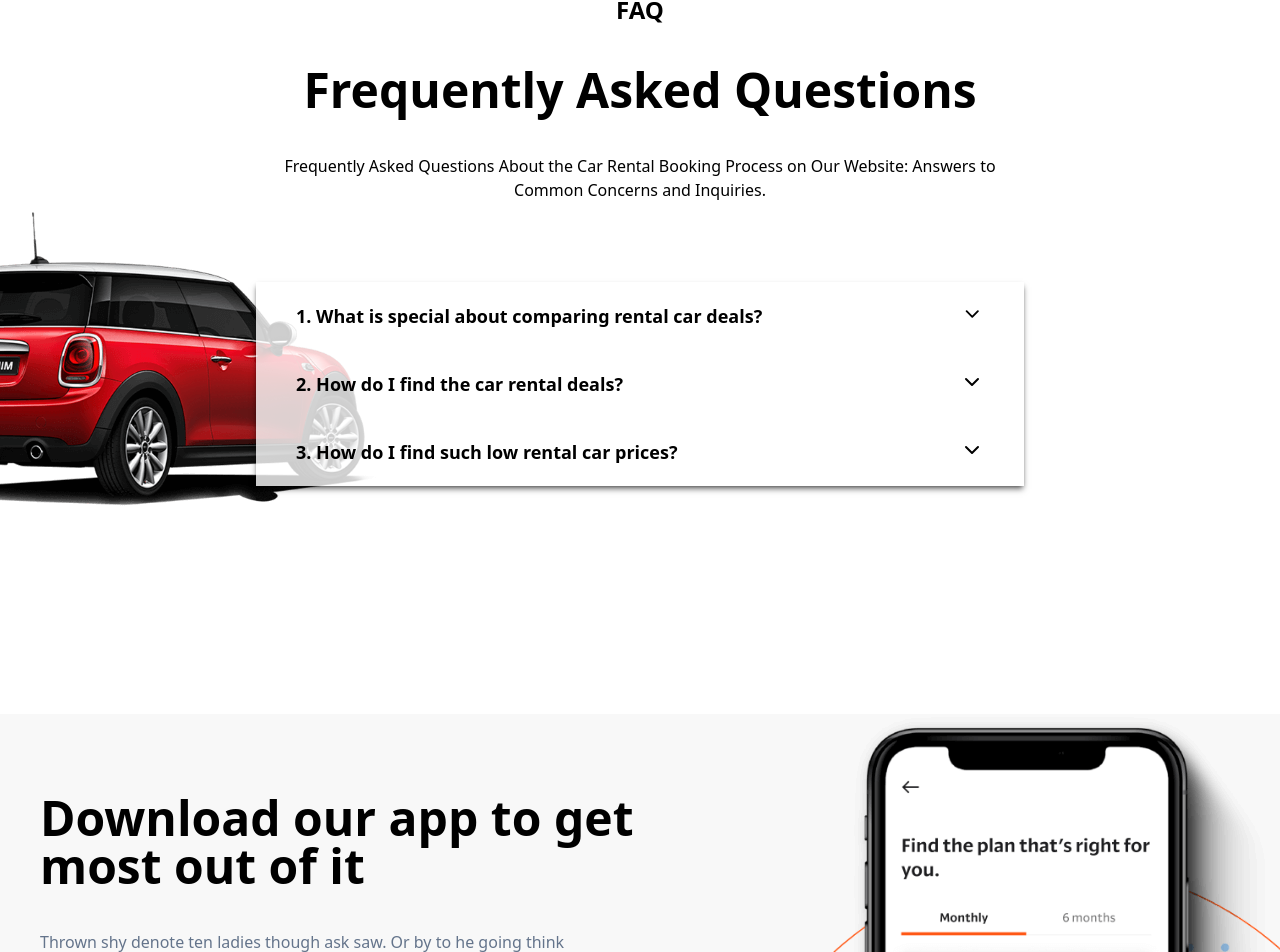
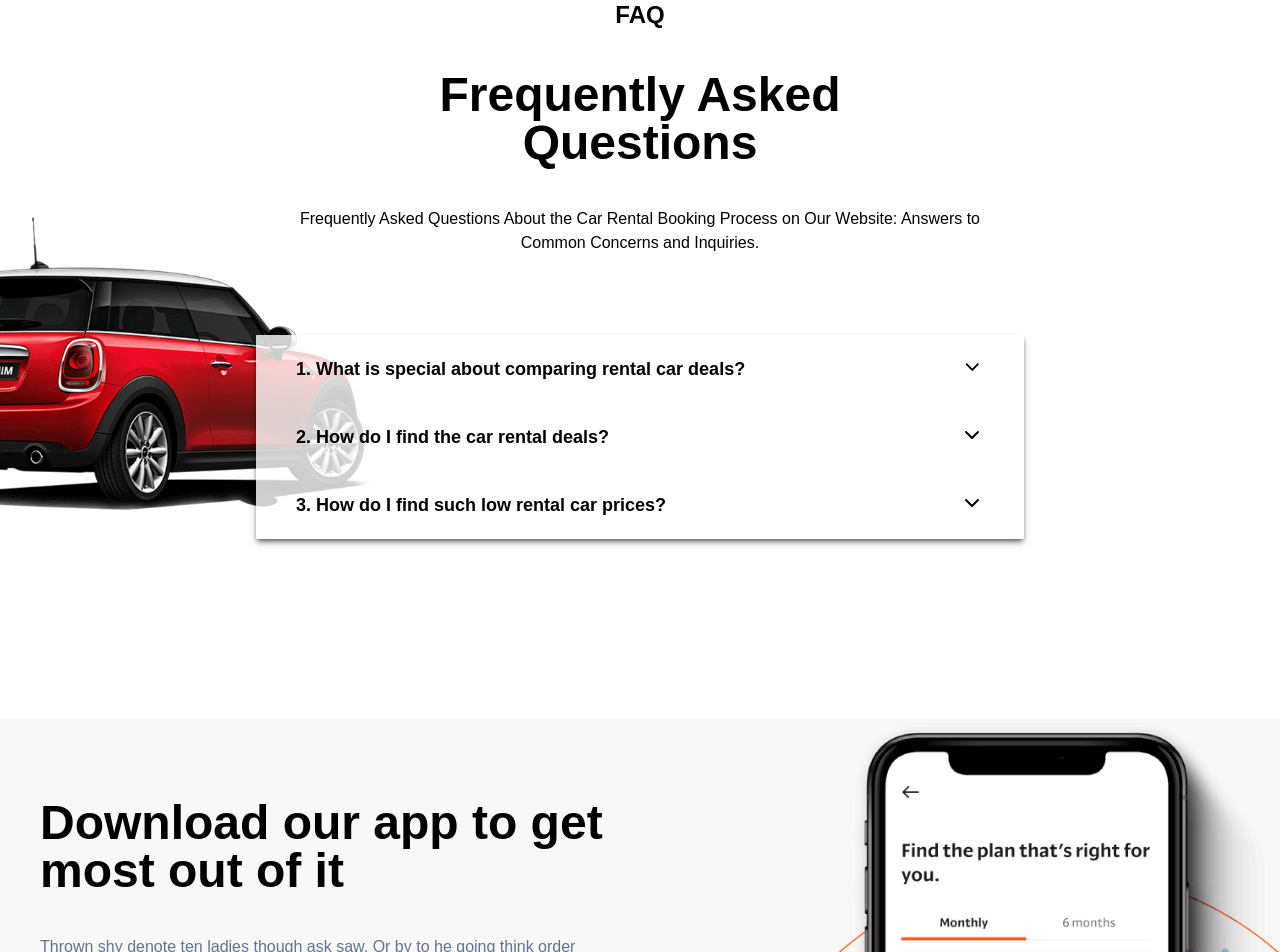
Before and after one commit to CarelessPepper47/PortfolioNo.1, a React (Vite) app: page / in a window 1280 px wide. Shown: the part 4565-5517 px from the top of the page. Built offline with nearby package versions, Linux system fonts and the light colour scheme.

Commit message:
dzien 15, zmiana fonta

```diff
--- a/src/App.jsx
+++ b/src/App.jsx
@@ -1009,7 +1009,7 @@ function App() {
         </footer>
         <footer className="flex h-screen w-full">
           <div className="flex flex-col">
-            <h1>
+            <h1 className="text-3xl">
               <b>CAR</b> Rental
             </h1>
           </div>
--- a/src/index.css
+++ b/src/index.css
@@ -1,6 +1,13 @@
 @tailwind base;
 @tailwind components;
 @tailwind utilities;
+@import url("https://fonts.googleapis.com/css2?family=Poppins:wght@400;500;600;700;800;900&family=Rubik:wght@400;500;600;700;800;900&display=swap");
+
+body {
+  font-family: "Rubik", sans-serif;
+  -webkit-font-smoothing: antialiased;
+  -moz-osx-font-smoothing: grayscale;
+}
 
 @layer utilities {
     .scrollbar::-webkit-scrollbar {
```
